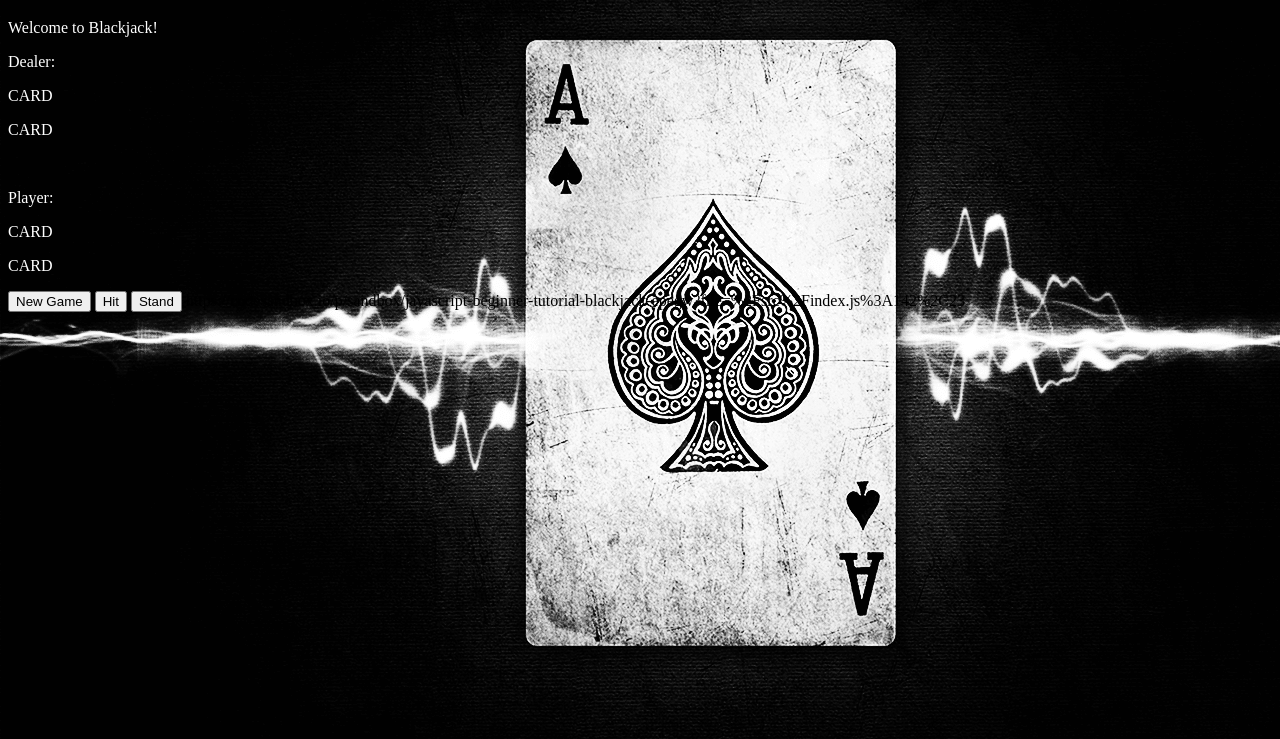
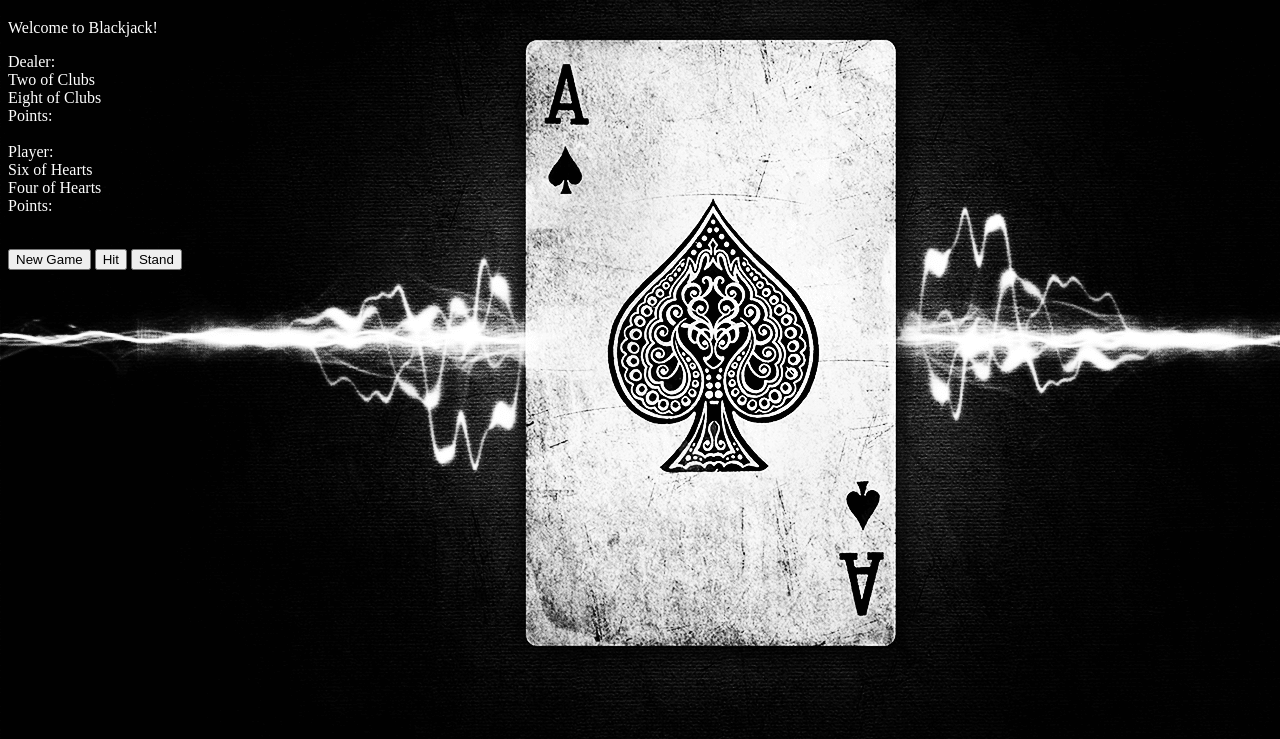
Before and after one commit to Tommy545/Black-Jack-Game, a plain HTML site: page index.html in a window 1280 px wide. Both pictures are taken after a click on the button "New Game". Shown: the part 61-800 px from the top of the page. Drawn offline with Linux system fonts and the light colour scheme.

Commit message:
adding new game

```diff
--- a/index.html
+++ b/index.html
@@ -11,14 +11,9 @@
 
     <p class="p-style" id="message">Welcome to Blackjack!</p>
 
-    <p class="p-style">Dealer:</p>
-    <p class="p-style">CARD</p>
-    <p class="p-style">CARD</p>
+    <p class="p-style" id="text"></p>
+
     <br>
-    <p class="p-style">Player:</p>
-    <p class="p-style">CARD</p>
-    <p class="p-style">CARD</p>
-
     <button id="newgame">New Game</button>
     <button id="hit">Hit</button>
     <button id="stay">Stand</button>
@@ -26,4 +21,4 @@
     <script src="script.js"></script>
 </html>
 
-https://codesandbox.io/p/sandbox/javascript-beginner-tutorial-blackjack-epegw?file=%2Fsrc%2Findex.js%3A142%2C23
+<!--https://codesandbox.io/p/sandbox/javascript-beginner-tutorial-blackjack-epegw?file=%2Fsrc%2Findex.js%3A142%2C23-->
--- a/script.js
+++ b/script.js
@@ -19,6 +19,7 @@ let numbers = [
 let newgamebutton = document.getElementById("newgame")
 let hitbutton = document.getElementById("hit")
 let standbutton = document.getElementById("stand")
+let textcontent = document.getElementById("text")
 
 var dealerc = []
 var playerc = []
@@ -31,6 +32,13 @@ newgamebutton.addEventListener("click", function(){
     dealerc = [nextcard(), nextcard()]
     playerc = [nextcard(), nextcard()]
     console.log(dealerc, " ", playerc);
+
+    textcontent.innerHTML = "Dealer: <br>" + convertor(dealerc) + "Points: <br>" + "<br> Player: <br>" + convertor(playerc) + "Points: <br>"
+});
+
+hitbutton.addEventListener("click", function(){
+    playerc.push(nextcard())
+    textcontent.innerHTML = "Dealer: <br>" + convertor(dealerc) + "Points: <br>" + "<br> Player: <br>" + convertor(playerc) + "Points: <br>"
 });
 
 function newgame() {
@@ -53,10 +61,18 @@ function shuffle(deck){
         let swapint = Math.trunc(Math.random() * deck.length)
         let temp = deck[swapint];
         deck[swapint] = deck[i];
-        temp = deck[i];
     }
 };
 
 function nextcard(){
    return deck.shift()
 }
+
+function convertor(array){
+    let cards = "";
+
+    for(i = 0; i < array.length; i++){
+        cards += array[i]['value'] + " of " + array[i]['suit'] + "<br>"
+    }
+    return cards;
+}
```
